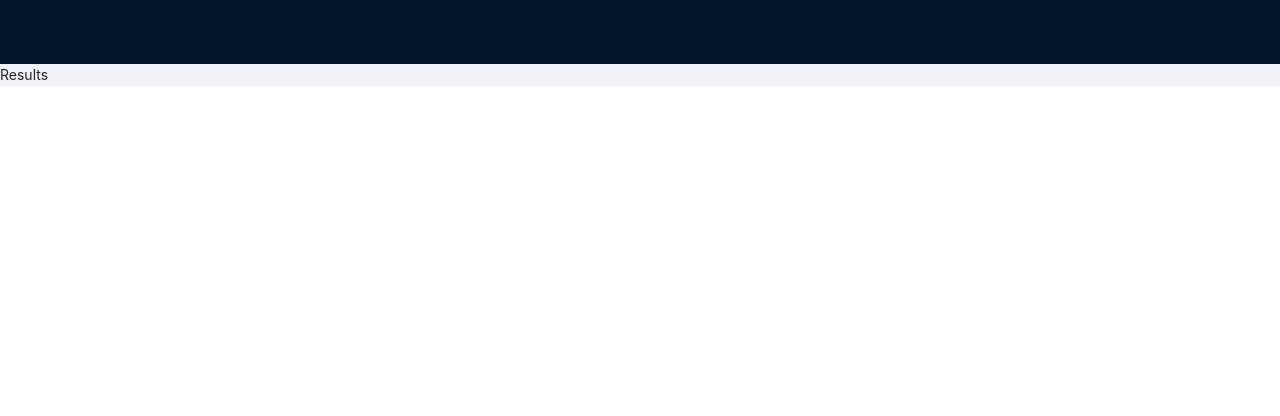
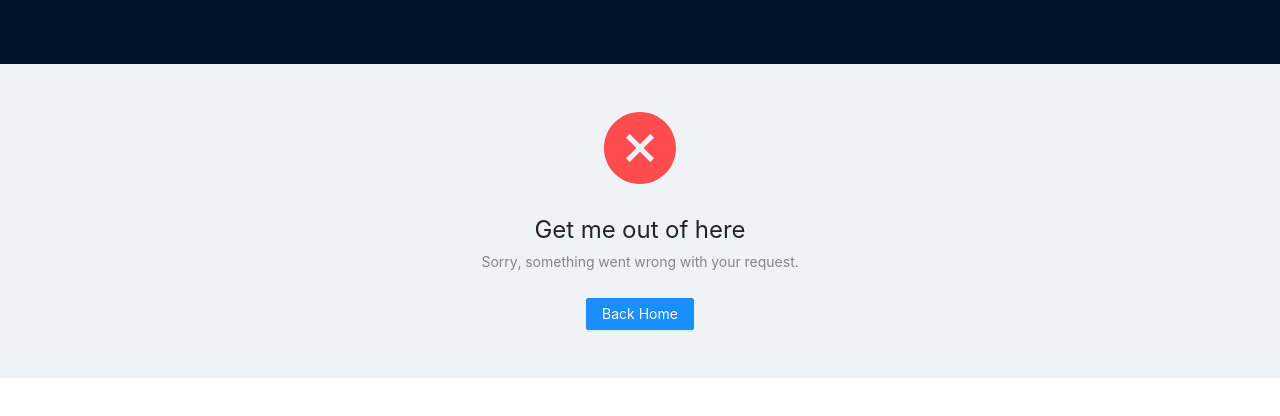
Before and after one commit to escudero89/js-crawler, a Next.js app: page /results in a window 1280 px wide. Shown: the top 416 px of the page. Built offline with nearby package versions, Linux system fonts and the light colour scheme.

Commit message:
Add skeleton for results with oops screen

```diff
--- /dev/null
+++ b/config/default.tsx
@@ -0,0 +1,6 @@
+export default {
+  routes: {
+    home: (): string => '/',
+    results: (query: string): string => `/results?q=${query}`,
+  },
+}
--- /dev/null
+++ b/src/components/results/ResultsContainer/index.tsx
@@ -0,0 +1,15 @@
+import React, { ReactElement } from 'react'
+
+type ResultsContainerProps = {
+  searchFor: string;
+}
+
+export default function ResultsContainer({ searchFor }: ResultsContainerProps): ReactElement {
+  return (
+    <div>
+      Results!
+      {' '}
+      {searchFor}
+    </div>
+  )
+}
--- /dev/null
+++ b/src/components/results/shared/Oops/index.tsx
@@ -0,0 +1,21 @@
+import React, { ReactElement } from 'react'
+import { Button, Result } from 'antd'
+import { useRouter } from 'next/router'
+import config from '../../../../../config/default'
+
+export default function Oops(): ReactElement {
+  const router = useRouter()
+
+  const backHome = () => {
+    router.push(config.routes.home())
+  }
+
+  return (
+    <Result
+      status="error"
+      title="Get me out of here"
+      subTitle="Sorry, something went wrong with your request. "
+      extra={<Button type="primary" onClick={backHome}>Back Home</Button>}
+    />
+  )
+}
--- a/src/pages/results.tsx
+++ b/src/pages/results.tsx
@@ -1,11 +1,17 @@
 import React, { ReactElement } from 'react'
+import { useRouter } from 'next/router'
 
 import Base from '../templates/base'
+import ResultsContainer from '../components/results/ResultsContainer/index'
+import Oops from '../components/results/shared/Oops/index'
 
 export default function Results(): ReactElement {
+  const router = useRouter()
+  const { q: searchQuery } = router.query
+
   return (
     <Base title="JS Crawler | Results">
-      <div>Results</div>
+      { searchQuery ? <ResultsContainer searchFor={searchQuery as string} /> : <Oops /> }
     </Base>
   )
 }
```
